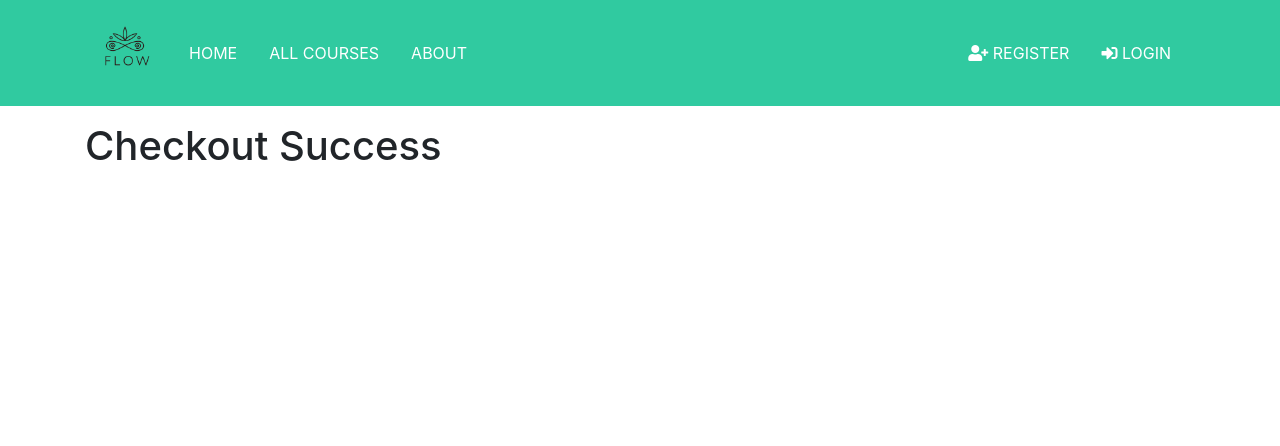
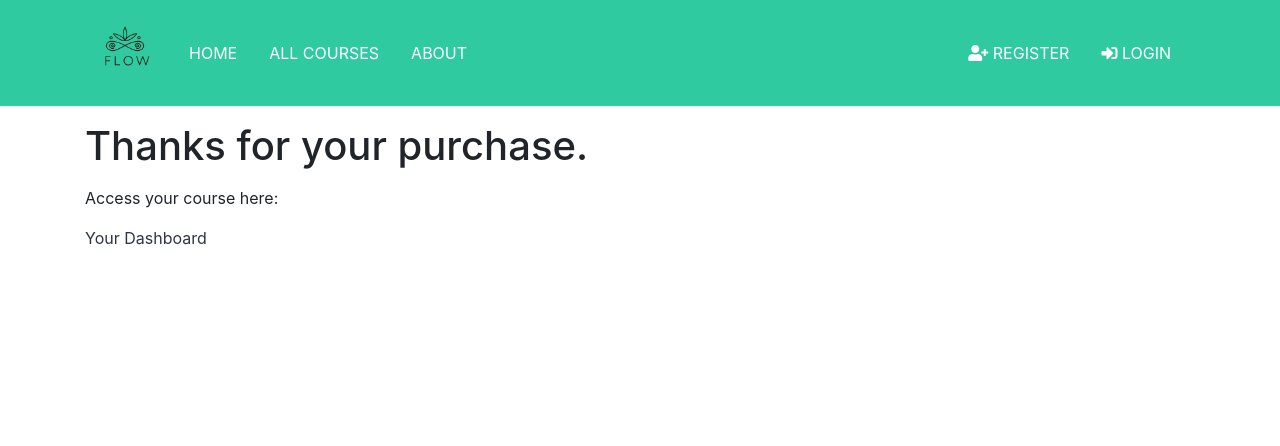
Before and after one commit to AlvaroEtxague/yoga-app, a Django app: page /courses/checkout-cancel/ in a window 1280 px wide. Shown: the top 446 px of the page. Run offline with Django 3.2, Linux system fonts and the light colour scheme; some libraries are stand-ins or nearby versions.

Commit message:
Success and contents updates

```diff
--- a/templates/courses/checkout_success.html
+++ b/templates/courses/checkout_success.html
@@ -3,7 +3,9 @@
 
 {% block content %}
 <div class="container">
-  <h1 class="my-3">Checkout Success</h1>
+  <h1 class="my-3">Thanks for your purchase.</h1>
+  <p>Access your course here:</p>
+  <a href="{% url 'dashboard' %}">Your Dashboard</a>
 </div>
 
 {% endblock %}
```
Also changed, not shown: templates/courses/contents.html (+8 -0 lines), templates/courses/course.html (+10 -0 lines).
